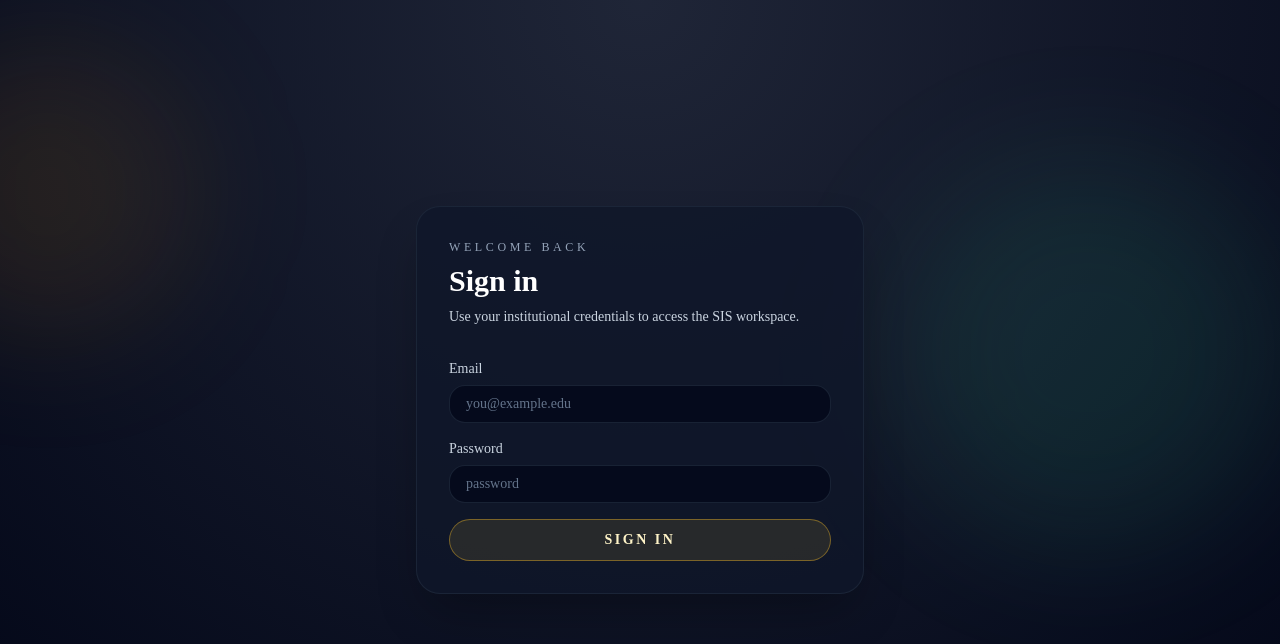
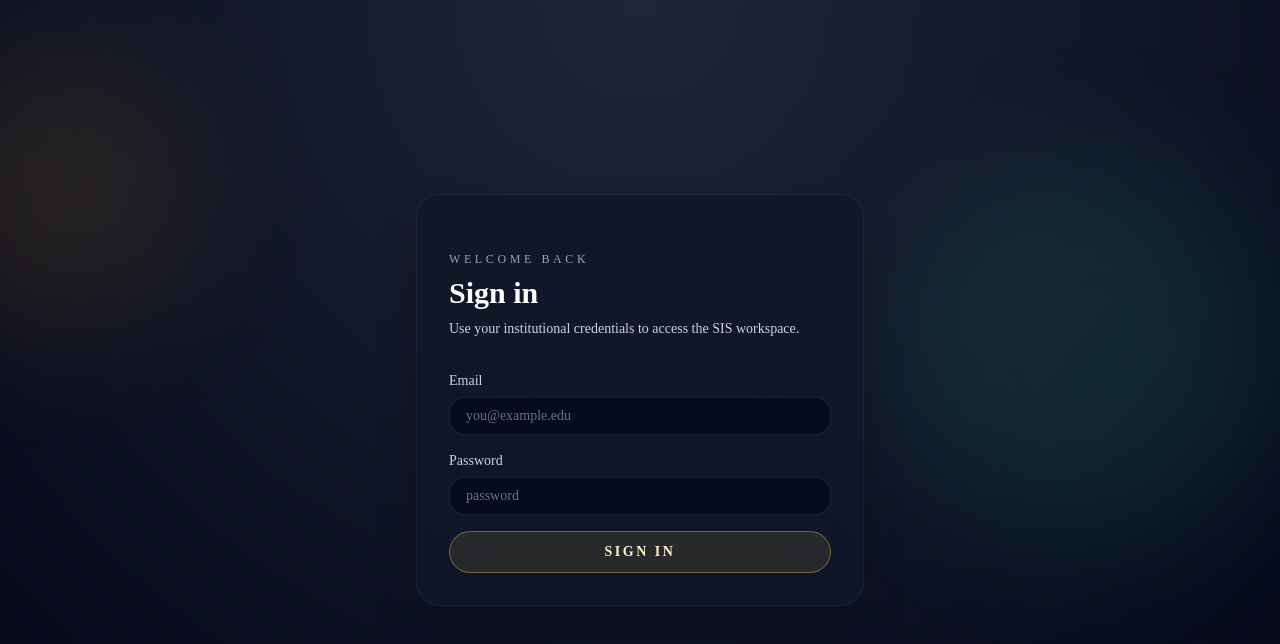
Before and after one commit to jacobwilkins820/Dissertation, a React (Vite) app in the folder frontend/: page /login in a window 1280 px wide. Shown: the top 644 px of the page. Built offline with nearby package versions, Linux system fonts and the light colour scheme; no server answers.

Commit message:
Added padding above page header as part of it was hidden

```diff
--- a/frontend/src/components/PageHeader.tsx
+++ b/frontend/src/components/PageHeader.tsx
@@ -16,6 +16,7 @@ export function PageHeader({
   className = "",
 }: PageHeaderProps) {
   return (
+    <div className="pt-6">
       <div
         className={`flex flex-col gap-4 md:flex-row md:items-end md:justify-between ${className}`.trim()}
       >
@@ -28,5 +29,6 @@ export function PageHeader({
         </div>
         {children && <div>{children}</div>}
       </div>
+    </div>
   );
 }
```
Also changed, not shown: 1 other file (tests, documents, lock files or other folders). Lines whose indentation alone changed are shown as unchanged.
